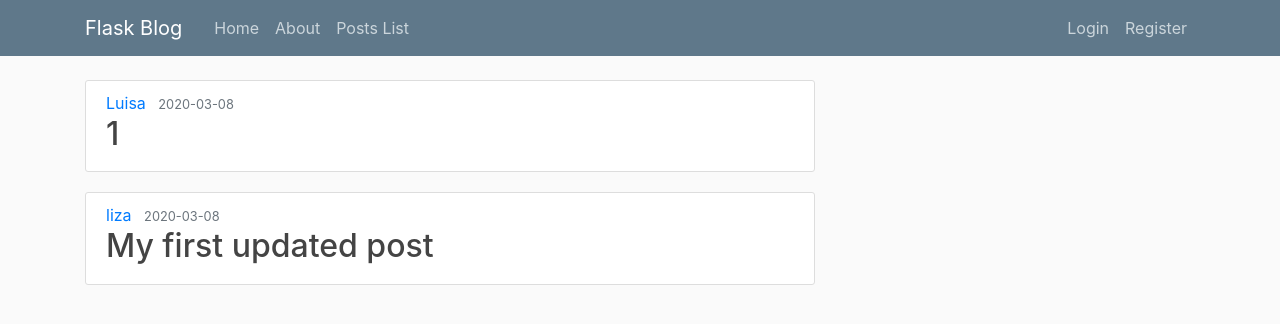
After one commit to ImagineImogen/flask_blog, a Flask app: page /post_list in a window 1280 px wide. The commit adds this page. Shown: the top 324 px of the page. Run offline with Flask 2, Linux system fonts and the light colour scheme; data comes from the database, SQL or seed files in the repository; some libraries are stand-ins or nearby versions.

Commit message:
Post List added

```diff
--- a/blog/routes.py
+++ b/blog/routes.py
@@ -12,9 +12,16 @@ def index():
     return render_template ('home.html', posts=posts)
 
 
+@app.route('/post_list')
+def post_list():
+    all_posts = Post.query.all()
+    return render_template('post_list.html', posts=all_posts)
+
+
 @app.route("/about")
 def about():
     return render_template('about.html', title='About')
+
 
 @app.route("/register", methods = ['GET', 'POST'])
 def register():
@@ -30,7 +37,8 @@ def register():
         return redirect (url_for('index'))
     return render_template('register.html', title = 'Register', form=form)
 
-@app.route("/login", methods = ['GET', 'POST'])
+
+@app.route("/login", methods=['GET', 'POST'])
 def login():
     if current_user.is_authenticated:
         return redirect(url_for('index'))
@@ -45,15 +53,18 @@ def login():
            flash('Login unsuccessful', 'danger')
     return render_template('login.html', title = 'Login', form=form)
 
+
 @app.route("/logout")
 def logout():
     logout_user()
     return redirect(url_for('index'))
 
+
 @app.route("/account")
 @login_required
 def account():
     return render_template('account.html', title='Account')
+
 
 @app.route("/post/new", methods = ['GET', 'POST'])
 @login_required
@@ -72,6 +83,7 @@ def new_post():
 def post(post_id):
     post = Post.query.get_or_404(post_id)
     return render_template('post.html', title = post.title, post=post)
+
 
 @app.route("/post/<int:post_id>/update", methods=['GET', 'POST'])
 @login_required
--- a/blog/templates/layout.html
+++ b/blog/templates/layout.html
@@ -28,6 +28,7 @@
             <div class="navbar-nav mr-auto">
               <a class="nav-item nav-link" href="{{ url_for('index') }}">Home</a>
               <a class="nav-item nav-link" href="{{ url_for('about') }}">About</a>
+              <a class="nav-item nav-link" href="{{ url_for('post_list') }}">Posts List</a>
             </div>
             <!-- Navbar Right Side -->
             <div class="navbar-nav">
--- /dev/null
+++ b/blog/templates/post_list.html
@@ -0,0 +1,14 @@
+{% extends "layout.html" %}
+{% block content %}
+    {% for post in posts %}
+        <article class="media content-section">
+          <div class="media-body">
+            <!--<div class="article-metadata">-->
+              <a class="mr-2" href="#">{{ post.author.username }}</a>
+              <small class="text-muted">{{ post.date_posted.strftime('%Y-%m-%d') }}</small>
+            <!--</div>-->
+            <h2><a class="article-title" href="{{ url_for('post', post_id=post.id) }}">{{ post.title }}</a></h2>
+          </div>
+        </article>
+    {% endfor %}
+{% endblock content %}
```
Also changed, not shown: blog/models.py (+4 -6 lines).
